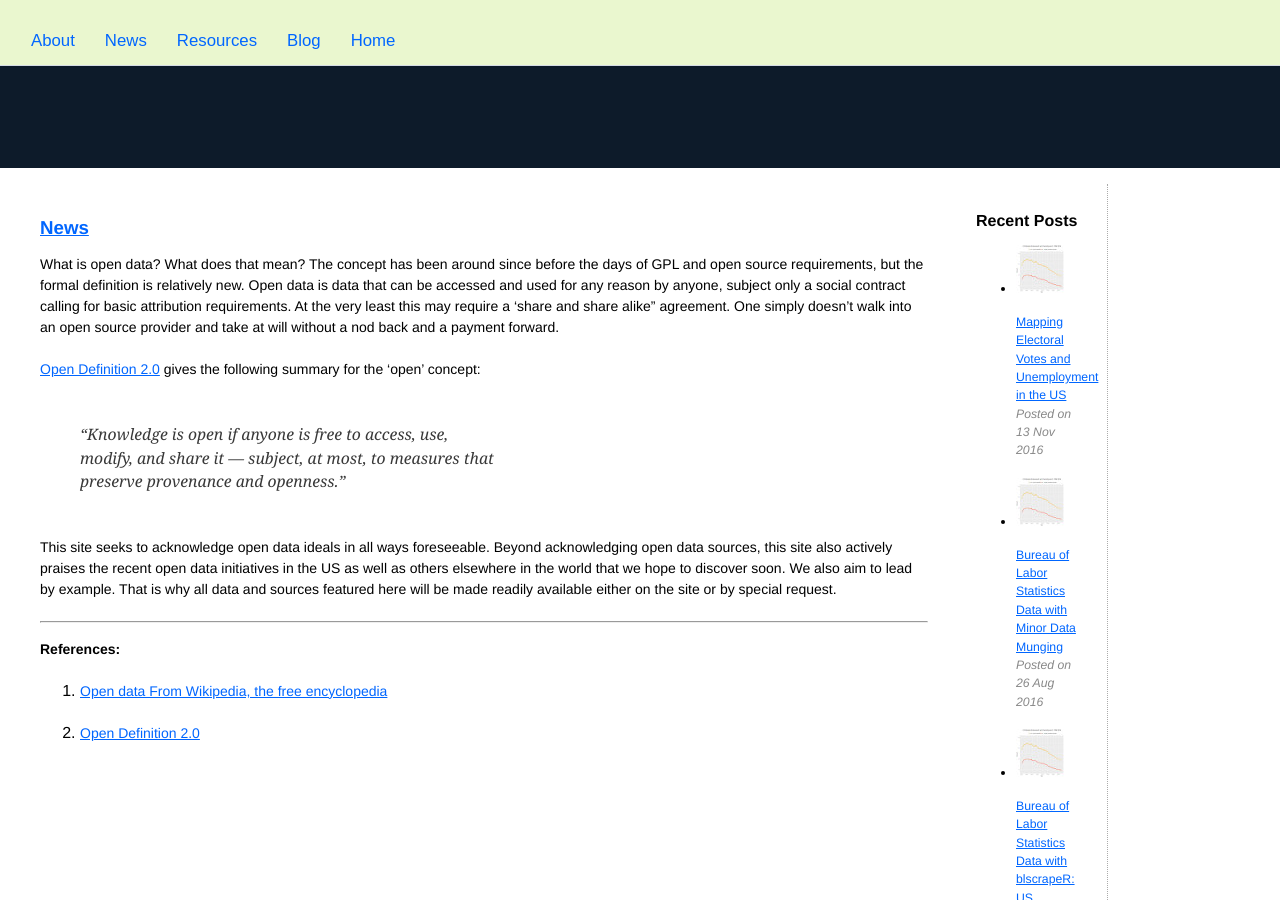
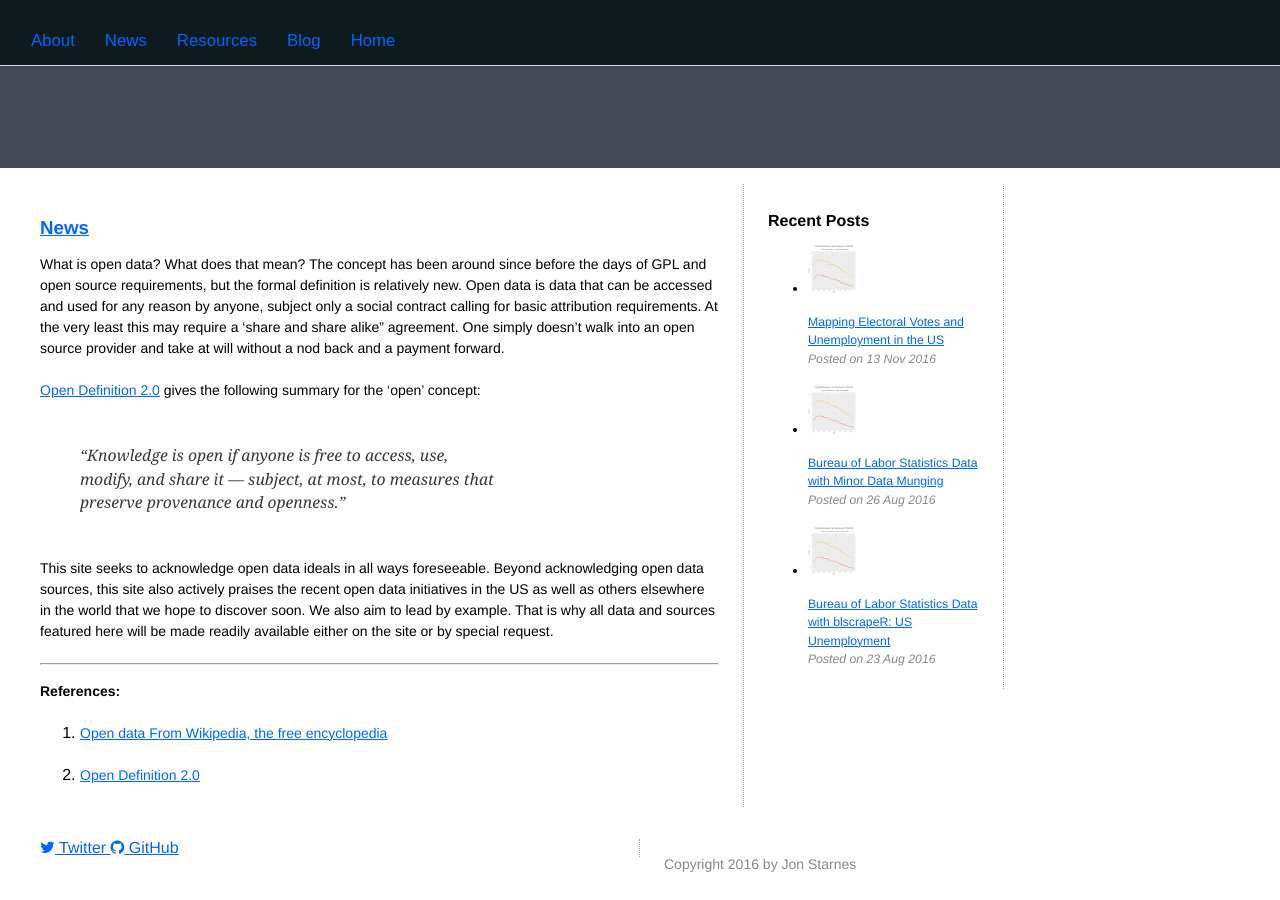
Before and after one commit to jon-starnes/jon-starnes.github.io, a Jekyll site: the page built from index.html, in a window 1280 px wide and 900 px high. Built offline with Jekyll 4.4.1, drawn with Linux system fonts in a browser that asks for light colours; nearby versions of some CDN libraries.

Commit message:
Style updates

```diff
--- a/_includes/footer.html
+++ b/_includes/footer.html
@@ -1,7 +1,7 @@
 
 <div class="container">
   <div class="row">
-    <div class="col sidebar1">
+    <div class="col feature">
       {% if site.twitter_username %}
       <a href="https://twitter.com/{{ site.twitter_username }}">
         <i class="fa fa-twitter"></i> Twitter
@@ -15,12 +15,8 @@
       {% endif %}
     </div>
 
-    <div class="col sidebar1">
+    <div class="col feature">
       <p class = "desc">Copyright 2016 by Jon Starnes</p>
-    </div>
-
-    <div class="col sidebar1">
-      <p></p>
     </div>
 
   </div><!--/row -->
--- a/_layouts/main1.html
+++ b/_layouts/main1.html
@@ -7,12 +7,12 @@
   <div class="row">
 
     <!-- column content -->
-    <div class="col content1">
+    <div class="col content">
       {{ content }}
     </div>
 
     <!-- Sidebar2 content -->
-    <div class="col sidebar1">
+    <div class="col sidebar">
       <div class="row">
         <div class="col info">
           <h4>Recent Posts</h4>
--- a/_sass/_base.scss
+++ b/_sass/_base.scss
@@ -2,12 +2,12 @@
 $main: #FCFAFA;
 /* $font-style: 'Open Sans', sans-serif; */
 $font-color: #0D1B1E;
-$link-color: #A4B8C4;
+$link-color: #7798AB;
 $link-hover-color: #C8D3D5;
 $heading-font: 'Muli', sans-serif;
 $heading-font-color: #474647;
 $light:  	#778DA9; /* #E7EDF4; */
-$header:  #0D1B2A; /* #1D1425; */
+$header:  #454955; /* #1D1425; */
 $blockquote: #DEA54B;
 
 *,
--- a/_sass/_layout.scss
+++ b/_sass/_layout.scss
@@ -114,7 +114,7 @@
 	position: fixed;
 	top: 0;
 	left: 0;
-	background: #EAF7CF;
+	background: #0D1B1E;
 	width: 100%;
 	z-index: 2;
 	border-bottom: 1px solid lighten($light, 30%);
```
